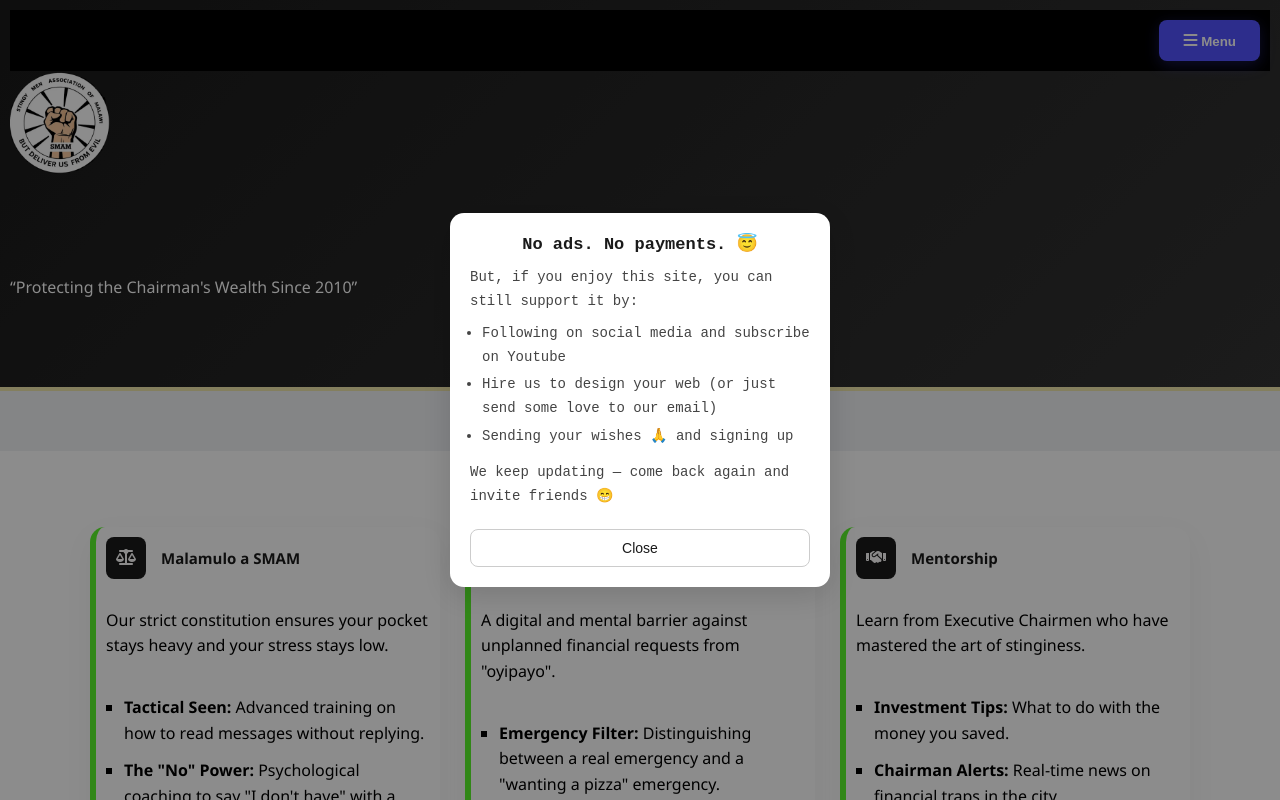
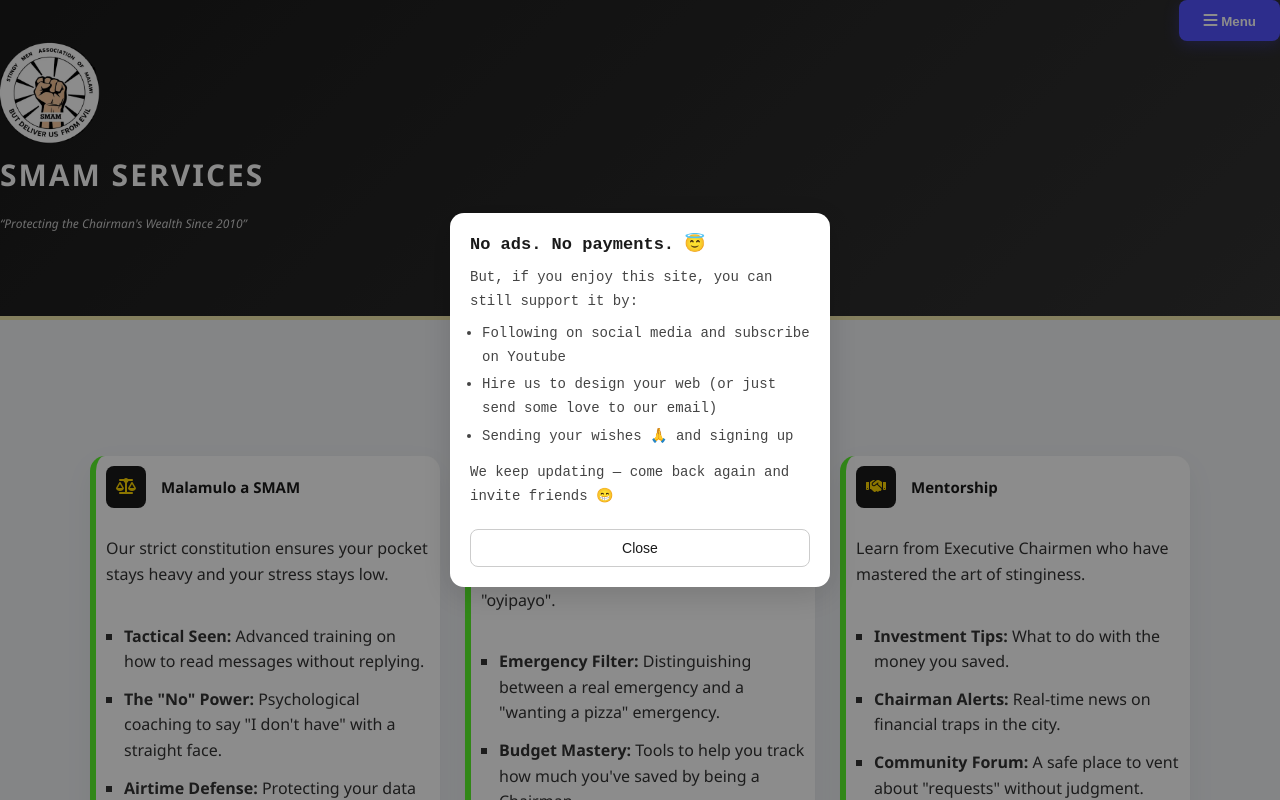
Before and after one commit to MaiorVerus/SMAM, a React (Vite) app: page /#/services in a window 1280 px wide. Shown: the top 800 px of the page. Built offline with nearby package versions, Linux system fonts and the light colour scheme.

Commit message:
add facebook page url link in footer - fix image path issue in header & landing page - employ css modules

```diff
--- a/index.html
+++ b/index.html
@@ -12,7 +12,7 @@
     gtag('config', 'G-VZMP1TKQSG');
   </script>
   <meta charset="UTF-8" />
-  <link rel="icon" type="image/webp" href="./public/images/smam_logoj.webp">
+  <link rel="icon" type="image/webp" href="./public/smam_logoj.webp">
   <meta name="author" content="Major">
   <meta name="viewport" content="width=device-width, initial-scale=1.0" />
   <link rel="stylesheet" href="https://cdnjs.cloudflare.com/ajax/libs/font-awesome/6.5.0/css/all.min.css">
--- a/src/components/footer/footer.jsx
+++ b/src/components/footer/footer.jsx
@@ -38,7 +38,7 @@ export default function Footer() {
         <div className="footer-col">
           <h4 className="footer-heading">Community</h4>
           <div className="footer-socials">
-            <a href="#facebook" className="social-btn facebook">
+            <a href="https://web.facebook.com/smam.official" className="social-btn facebook">
               <i className="fa-brands fa-facebook"></i> Facebook Page
             </a>
             <a href="https://chat.whatsapp.com/HJri4Uf7BBO4UE9bTmASiZ" className="social-btn whatsapp">
--- a/src/pages/decrees/Smam_Decrees.css
+++ /dev/null
@@ -1,53 +0,0 @@
-
-/*---------------------------------------
-  GENERAL / WHOLE PAGE STYLING |
------------------------------------------*/
-body {
-    background-color: rgb(0, 0, 0);
-}
-
-/*---------------------------------------
-  HEADER|
------------------------------------------*/
-nav {
-    background-color: black;
-    color: white;
-    padding: 1rem;
-}
-nav div.navbar {
-    display: flex;
-    align-items: center;
-    justify-content: space-between;
-    padding: 1rem;
-}
-p.preamble {
-    text-align: center;
-    border-color: rgb(110, 5, 5);
-    border-style: solid;
-    border-width: 0rem 0.2rem 0.2rem 0rem ;
-}
-/*---------------------------------------
-  GENERAL TYPOGRAPHY|
------------------------------------------*/
-
-h1, h2 {
-    text-align: center;
-}
-hr {
-    /* margin: -1rem; */
-
-}
-/*---------------------------------------
-  MAIN|
------------------------------------------*/
-/* remove this height:100vh form either */
-main {
-    /* background-image: url(./images/law-library.webp); */
-    background-size: cover;
-    /* height: 100vh; will be removed later */
-}
-div.main-background {
-     backdrop-filter: blur(2px);
-    background-color: rgba(255, 255, 255, 0.486);
-    /* height: 100vh; will be removed later */
-}
--- a/src/pages/decrees/decrees.css
+++ /dev/null
@@ -1,53 +0,0 @@
-
-/*---------------------------------------
-  GENERAL / WHOLE PAGE STYLING |
------------------------------------------*/
-body {
-    background-color: rgb(0, 0, 0);
-}
-
-/*---------------------------------------
-  HEADER|
------------------------------------------*/
-nav {
-    background-color: black;
-    color: white;
-    padding: 1rem;
-}
-nav div.navbar {
-    display: flex;
-    align-items: center;
-    justify-content: space-between;
-    padding: 1rem;
-}
-p.preamble {
-    text-align: center;
-    border-color: rgb(110, 5, 5);
-    border-style: solid;
-    border-width: 0rem 0.2rem 0.2rem 0rem ;
-}
-/*---------------------------------------
-  GENERAL TYPOGRAPHY|
------------------------------------------*/
-
-h1, h2 {
-    text-align: center;
-}
-hr {
-    /* margin: -1rem; */
-
-}
-/*---------------------------------------
-  MAIN|
------------------------------------------*/
-/* remove this height:100vh form either */
-main {
-    /* background-image: url(./images/law-library.webp); */
-    background-size: cover;
-    /* height: 100vh; will be removed later */
-}
-div.main-background {
-     backdrop-filter: blur(2px);
-    background-color: rgba(255, 255, 255, 0.486);
-    /* height: 100vh; will be removed later */
-}
--- a/src/pages/landing-page/landing-page.jsx
+++ b/src/pages/landing-page/landing-page.jsx
@@ -2,7 +2,7 @@
 import { Link } from 'react-router-dom';
 import Footer from '../../components/footer/footer.jsx';
 import Nav from '../../components/nav/dropdown.jsx';
-import './landing-pg-styles.css';
+import css from './landing-pg-styles.module.css';
 
 export default function LandingPage () {
     return (
@@ -13,7 +13,7 @@ export default function LandingPage () {
             <header>
                 <div className="wrapper">
                     <Nav />
-                    <img src="./public/smam_logoj.webp" alt="SMAM Logo" />
+                    <img src="./smam_logoj.webp" alt="SMAM Logo" />
                     <p><q>... musatitengele ife kokatiyesa, koma mutipulumuse ife kwa oyipayo</q></p>
                 </div>
             </header>
@@ -29,7 +29,7 @@ export default function LandingPage () {
                     </article>
                 </div>
                 <div className="main-background">
-                    <div className="post-article">
+                    <div className={css['post-article']}>
                         <div className="wrapper">
                             <hr />
                             <h2>Mbili ya SMAM</h2>
--- a/src/pages/our-services-page/our-services-page.jsx
+++ b/src/pages/our-services-page/our-services-page.jsx
@@ -2,23 +2,16 @@ import React from 'react';
 import { Link } from 'react-router-dom';
 import Nav from '../../components/nav/dropdown.jsx';
 import Footer from '../../components/footer/footer.jsx';
-
-import '../../css/global-smam.css';
-import './our-services.css';
-
+import styles from './our-services.module.css';
 
 export default function OurServicesPage() {
     return (
         <>
-            <div className="services-container">
-
-
+            <div className={styles.servicesContainer}>
                 <header>
                     <Nav />
-                    <div>
-
+                    <div className={styles.servicesHeader}>
                         <img src="./public/smam_logoj.webp" alt="SMAM Logo" />
-
                         <h1>SMAM Services</h1>
                         <p>“Protecting the Chairman's Wealth Since 2010”</p>
                     </div>
@@ -26,34 +19,34 @@ export default function OurServicesPage() {
 
                 <main>
                     <div className="wrapper">
-                    <h2 className="section-title">Zomwe timapereka</h2>
+                        <h2 className={styles.sectionTitle}>Zomwe timapereka</h2>
 
-                    <div className="services-grid">
-                        <article className="service-card">
-                            <h2><span className="icon-box"> <i className="fa-solid fa-scale-balanced"></i>
+                        <div className={styles.servicesGrid}>
+                            <article className={styles.serviceCard}>
+                                <h2><span className={styles.iconBox}> <i className="fa-solid fa-scale-balanced"></i>
                                 </span> Malamulo a SMAM</h2>
                                 <p>Our strict constitution ensures your pocket stays heavy and your stress stays low.</p>
-                            <ul className="service-list">
+                                <ul className={styles.serviceList}>
                                     <li><strong>Tactical Seen:</strong> Advanced training on how to read messages without replying.</li>
                                     <li><strong>The "No" Power:</strong> Psychological coaching to say "I don't have" with a straight face.</li>
                                     <li><strong>Airtime Defense:</strong> Protecting your data bundles from "Please call me" requests.</li>
                                 </ul>
                             </article>
 
-                        <article className="service-card">
-                            <h2><span className="icon-box"><i className="fa-solid fa-shield-halved"></i></span> Expense Shield</h2>
+                            <article className={styles.serviceCard}>
+                                <h2><span className={styles.iconBox}><i className="fa-solid fa-shield-halved"></i></span> Expense Shield</h2>
                                 <p>A digital and mental barrier against unplanned financial requests from "oyipayo".</p>
-                            <ul className="service-list">
+                                <ul className={styles.serviceList}>
                                     <li><strong>Emergency Filter:</strong> Distinguishing between a real emergency and a "wanting a pizza" emergency.</li>
                                     <li><strong>Budget Mastery:</strong> Tools to help you track how much you've saved by being a Chairman.</li>
                                     <li><strong>Scripted Responses:</strong> Pre-written Malawian excuses for all seasons.</li>
                                 </ul>
                             </article>
 
-                        <article className="service-card">
-                            <h2><span className="icon-box"><i className="fa-solid fa-handshake"></i></span> Mentorship</h2>
+                            <article className={styles.serviceCard}>
+                                <h2><span className={styles.iconBox}><i className="fa-solid fa-handshake"></i></span> Mentorship</h2>
                                 <p>Learn from Executive Chairmen who have mastered the art of stinginess.</p>
-                            <ul className="service-list">
+                                <ul className={styles.serviceList}>
                                     <li><strong>Investment Tips:</strong> What to do with the money you saved.</li>
                                     <li><strong>Chairman Alerts:</strong> Real-time news on financial traps in the city.</li>
                                     <li><strong>Community Forum:</strong> A safe place to vent about "requests" without judgment.</li>
@@ -61,35 +54,35 @@ export default function OurServicesPage() {
                             </article>
                         </div>
 
-                    <h2 className="section-title">Chairman Membership</h2>
-                    <div className="id-preview">
-                        <div className="id-text">
+                        <h2 className={styles.sectionTitle}>Chairman Membership</h2>
+                        <div className={styles.idPreview}>
+                            <div className={styles.idText}>
                                 <h3>Get Your Official ID</h3>
                                 <p>Unlock the full power of SMAM with a certified membership card. Digital and physical copies available for verified Chairmen.</p>
                             </div>
                             <Link to="">
-                            <div className="id-badge">
+                                <div className={styles.idBadge}>
                                     SMAM ELITE <i className="fa-solid fa-check fa-beat"></i>
                                 </div>
                             </Link>
                         </div>
 
-                    <h2 className="section-title">Testimonials</h2>
-                    <div className="testimonials">
-                        <div className="testimonial-card">
+                        <h2 className={styles.sectionTitle}>Testimonials</h2>
+                        <div className={styles.testimonials}>
+                            <div className={styles.testimonialCard}>
                                 "Since I joined SMAM, my savings account has finally seen a full stop. Kaja komati ndione kaye penapake kaja, kandisintha moyo nambala heavy"
                                 <b>— Chairman Jere, Lilongwe</b>
                             </div>
-                        <div className="testimonial-card">
+                            <div className={styles.testimonialCard}>
                                 "I used to be the 'Yes Man'. Now, oipayo knows better ndipo sayelekeza kundipempha or K5. I am free!"
                                 <b>— Chairman Phiri, Blantyre</b>
                             </div>
                         </div>
 
-                    <section className="cta-box">
+                        <section className={styles.ctaBox}>
                             <h3>Join the Brotherhood Today</h3>
                             <p>Secure your future. Secure your wealth.</p>
-                        <a href="#" className="btn-gold">BECOME A CHAIRMAN</a>
+                            <a href="#" className={styles.btnGold}>BECOME A CHAIRMAN</a>
                             <br />
 
                             <Link to="#" style={{ color: '#aaa', marginTop: '30px', display: 'inline-block', textDecoration: 'none' }}>
--- a/src/pages/our-services-page/our-services.css
+++ b/src/pages/our-services-page/our-services.module.css
@@ -1,8 +1,5 @@
 
-
-
-
-.services-container {
+.servicesContainer {
     font-family: 'Segoe UI', Roboto, Helvetica, Arial, sans-serif;
     line-height: 1.6;
     color: #333;
@@ -11,15 +8,14 @@
     padding-bottom: 80px;
 }
 
-header {
+.servicesContainer header {
     background: linear-gradient(135deg, #1a1a1a 0%, #333 100%);
     color: #fff;
     padding-bottom: 7rem;
-    /* text-align: center; */
     border-bottom: 4px solid #f1e7ab;
 }
 
-.services-header h1 {
+.servicesContainer .servicesHeader h1 {
     margin: 0;
     font-size: 3rem;
     color: #fcfcfb;
@@ -27,14 +23,14 @@ header {
     letter-spacing: 2px;
 }
 
-.services-header p {
+.servicesContainer .servicesHeader p {
     font-style: italic;
     margin-top: 15px;
     font-size: 1.2rem;
     color: #ccc;
 }
 
-.section-title {
+.servicesContainer .sectionTitle {
     text-align: center;
     margin: 60px 0 30px;
     font-size: 2rem;
@@ -42,7 +38,7 @@ header {
     position: relative;
 }
 
-.section-title::after {
+.servicesContainer .sectionTitle::after {
     content: '';
     display: block;
     width: 60px;
@@ -51,13 +47,13 @@ header {
     margin: 10px auto;
 }
 
-.services-grid {
+.servicesContainer .servicesGrid {
     display: grid;
     grid-template-columns: repeat(auto-fit, minmax(320px, 1fr));
     gap: 25px;
 }
 
-.service-card {
+.servicesContainer .serviceCard {
     background: #fff;
     padding: 1rem;
     border-radius: 15px;
@@ -68,11 +64,11 @@ header {
     transition: transform 0.2s ease;
 }
 
-.service-card:hover {
+.servicesContainer .serviceCard:hover {
     transform: translateY(-5px);
 }
 
-.service-card h2 {
+.servicesContainer .serviceCard h2 {
     color: #1a1a1a;
     margin-top: 0;
     font-size: 1.5rem;
@@ -81,7 +77,7 @@ header {
     gap: 15px;
 }
 
-.icon-box {
+.servicesContainer .iconBox {
     background: #1a1a1a;
     color: #ffd700;
     padding: 10px;
@@ -89,18 +85,18 @@ header {
     font-size: 1.4rem;
 }
 
-.service-list {
+.servicesContainer .serviceList {
     padding-left: 18px;
     margin: 20px 0;
     flex-grow: 1;
     list-style-type: square;
 }
 
-.service-list li {
+.servicesContainer .serviceList li {
     margin-bottom: 12px;
 }
 
-.id-preview {
+.servicesContainer .idPreview {
     background: linear-gradient(45deg, #111, #333);
     color: white;
     padding: 40px;
@@ -114,13 +110,13 @@ header {
     border: 1px solid #444;
 }
 
-.id-text h3 {
+.servicesContainer .idText h3 {
     color: white;
     margin: 0 0 10px 0;
     font-size: 1.8rem;
 }
 
-.id-badge {
+.servicesContainer .idBadge {
     background: var(--crimson);
     color: #000;
     padding: 15px 25px;
@@ -130,19 +126,20 @@ header {
     box-shadow: 0 0 20px rgba(255, 215, 0, 0.3);
     transition: all 0.4s;
 }
-.id-badge:hover {
+
+.servicesContainer .idBadge:hover {
     transform: translateY(-2px);
     box-shadow: var(--box-shadow);
 }
 
-.testimonials {
+.servicesContainer .testimonials {
     display: grid;
     grid-template-columns: repeat(auto-fit, minmax(280px, 1fr));
     gap: 20px;
     margin-top: 40px;
 }
 
-.testimonial-card {
+.servicesContainer .testimonialCard {
     background: #fff;
     padding: 1.5625rem;
     border-radius: 0.75rem;
@@ -151,7 +148,7 @@ header {
     border-bottom: 0.1875rem solid #ddd;
 }
 
-.testimonial-card b {
+.servicesContainer .testimonialCard b {
     display: block;
     margin-top: 0.9375rem;
     color: var(--hunter-green);
@@ -159,7 +156,7 @@ header {
     font-weight: bold;
 }
 
-.cta-box {
+.servicesContainer .ctaBox {
     background-image: linear-gradient(black, rgb(40, 40, 40), black);
     color: white;
     padding: 3.75rem 1.25rem;
@@ -169,7 +166,7 @@ header {
     border: 0.125rem solid var(--hunter-green);
 }
 
-.btn-gold {
+.servicesContainer .btnGold {
     background: var(--harlequin-green);
     color: #1a1a1a;
     padding: 1.125rem 3.125rem;
@@ -181,20 +178,18 @@ header {
     letter-spacing: 1px;
 }
 
-.btn-gold:hover {
+.servicesContainer .btnGold:hover {
     background: #fff;
     box-shadow: 0 0 25px rgba(255, 255, 255, 0.4);
     transform: translateY(-2px);
 }
 
 @media (max-width: 48rem) {
-
-    /* 768px */
-    .services-header h1 {
+    .servicesContainer .servicesHeader h1 {
         font-size: 2.2rem;
     }
 
-    .id-preview {
+    .servicesContainer .idPreview {
         text-align: center;
         justify-content: center;
     }
```
Also changed, not shown: src/App.jsx (+6 -8 lines), src/pages/decrees/decrees.module.css (added, +30 -0 lines), src/pages/decrees/decrees.module.jsx (renamed from src/pages/decrees/decrees.jsx, +6 -8 lines), src/pages/landing-page/landing-pg-styles.module.css (renamed from src/pages/landing-page/landing-pg-styles.css, +5 -5 lines). Lines whose indentation alone changed are shown as unchanged.
